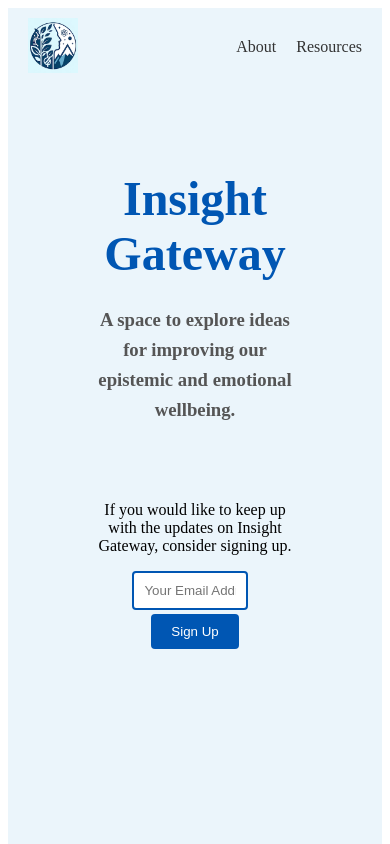
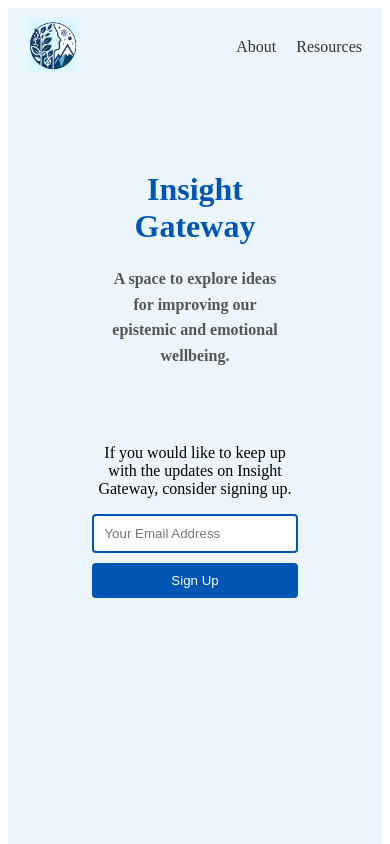
Before and after one commit to rdbcasillas/InsightGateway, a Vue app: page / in a window 390 px wide. Shown: the top 844 px of the page. Built offline with nearby package versions, Linux system fonts and the light colour scheme.

Commit message:
made welcome page responsive

```diff
--- a/src/components/WelcomePage.vue
+++ b/src/components/WelcomePage.vue
@@ -111,4 +111,43 @@ h1 {
 .signup button:hover {
   background-color: #003f7f; /* Even darker for hover state */
 }
+/* Responsive styles */
+@media (max-width: 768px) {
+  /* Adjust for tablets */
+  h1 {
+    font-size: 2.5rem; /* Smaller font size for h1 */
+  }
+
+  .description {
+    font-size: 1rem; /* Smaller font size for description */
+    padding: 0 20px; /* Add padding on the sides */
+  }
+
+  .signup {
+    max-width: 100%; /* Full width for smaller screens */
+    padding: 0 20px; /* Add padding on the sides */
+  }
+
+  .signup input,
+  .signup button {
+    width: 100%; /* Full width for input and button */
+    margin-right: 0; /* Remove margin-right for input */
+  }
+
+  .signup button {
+    margin-top: 10px; /* Add space above the button */
+  }
+}
+
+@media (max-width: 480px) {
+  /* Adjust for mobile phones */
+  h1 {
+    font-size: 2rem; /* Even smaller font size for h1 */
+  }
+
+  .description,
+  .signup {
+    padding: 0 10px; /* Less padding for very small screens */
+  }
+}
 </style>
```
